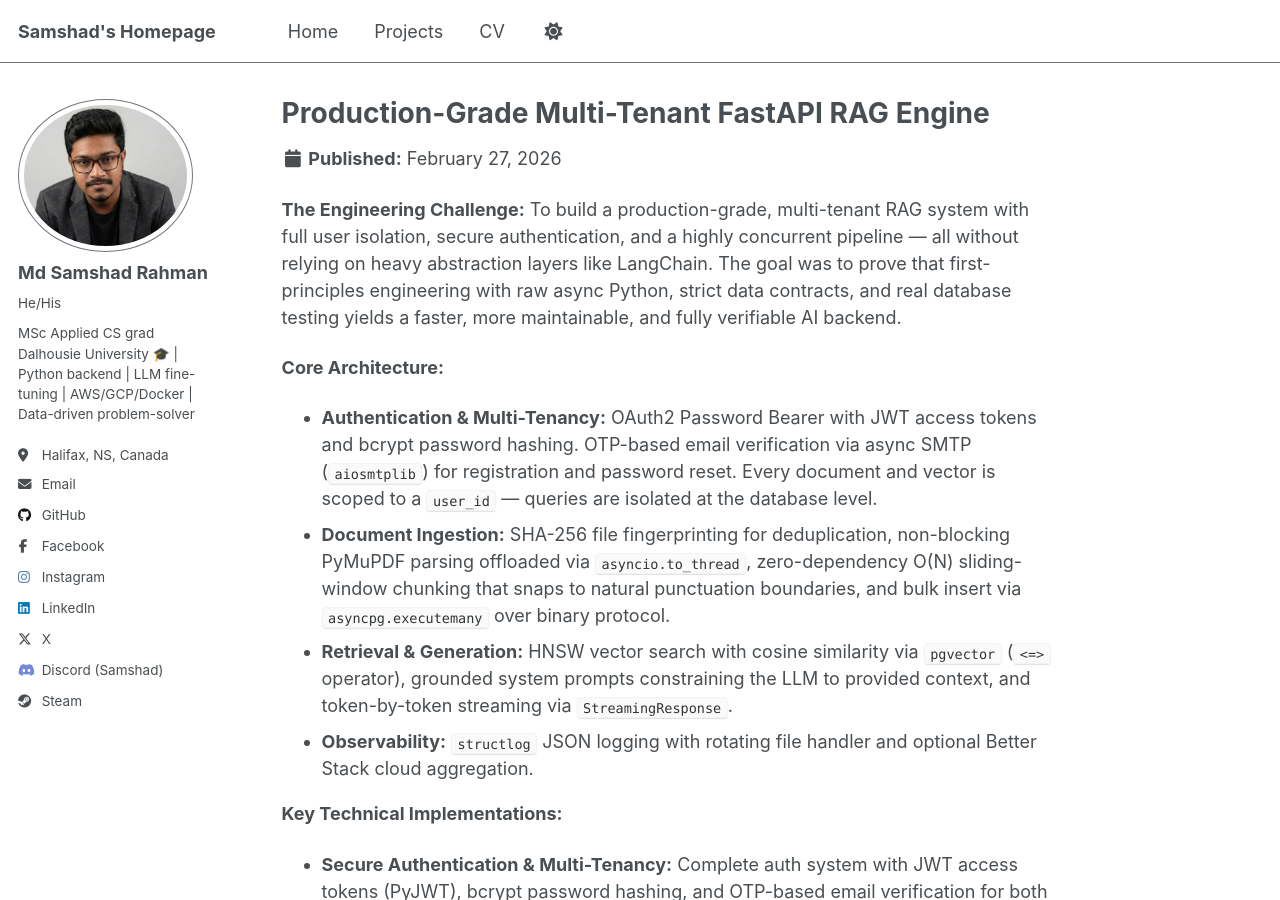
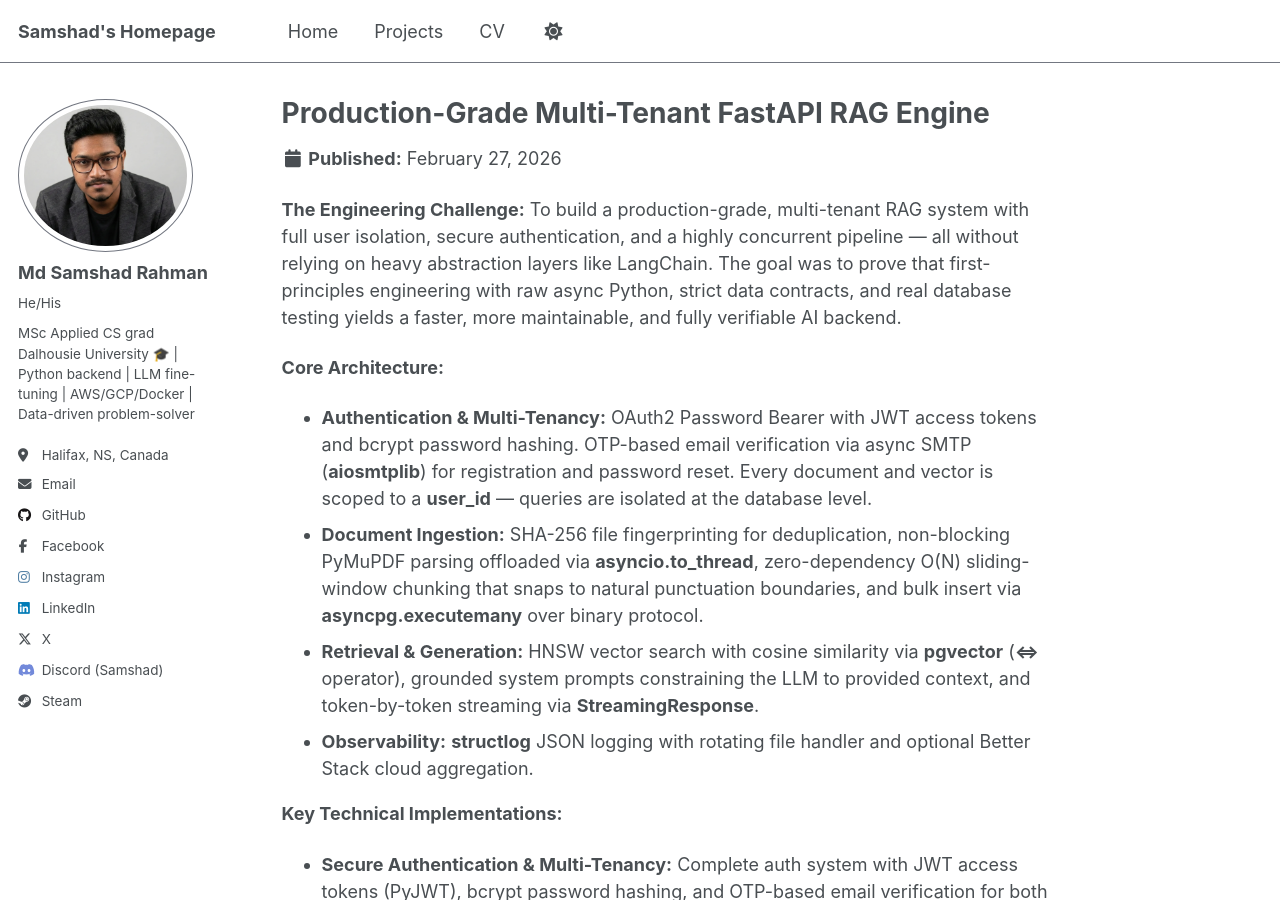
Before and after one commit to samshad/samshad, a Jekyll site: the page built from _portfolio/0-fastapi-rag-engine.md, in a window 1280 px wide and 900 px high. Built offline with Jekyll 4.4.1, drawn with Linux system fonts in a browser that asks for light colours.

```diff
--- a/_portfolio/0-fastapi-rag-engine.md
+++ b/_portfolio/0-fastapi-rag-engine.md
@@ -9,17 +9,17 @@ collection: portfolio
 To build a production-grade, multi-tenant RAG system with full user isolation, secure authentication, and a highly concurrent pipeline — all without relying on heavy abstraction layers like LangChain. The goal was to prove that first-principles engineering with raw async Python, strict data contracts, and real database testing yields a faster, more maintainable, and fully verifiable AI backend.
 
 **Core Architecture:**
-* **Authentication & Multi-Tenancy:** OAuth2 Password Bearer with JWT access tokens and bcrypt password hashing. OTP-based email verification via async SMTP (`aiosmtplib`) for registration and password reset. Every document and vector is scoped to a `user_id` — queries are isolated at the database level.
-* **Document Ingestion:** SHA-256 file fingerprinting for deduplication, non-blocking PyMuPDF parsing offloaded via `asyncio.to_thread`, zero-dependency O(N) sliding-window chunking that snaps to natural punctuation boundaries, and bulk insert via `asyncpg.executemany` over binary protocol.
-* **Retrieval & Generation:** HNSW vector search with cosine similarity via `pgvector` (`<=>` operator), grounded system prompts constraining the LLM to provided context, and token-by-token streaming via `StreamingResponse`.
-* **Observability:** `structlog` JSON logging with rotating file handler and optional Better Stack cloud aggregation.
+* **Authentication & Multi-Tenancy:** OAuth2 Password Bearer with JWT access tokens and bcrypt password hashing. OTP-based email verification via async SMTP (**aiosmtplib**) for registration and password reset. Every document and vector is scoped to a **user_id** — queries are isolated at the database level.
+* **Document Ingestion:** SHA-256 file fingerprinting for deduplication, non-blocking PyMuPDF parsing offloaded via **asyncio.to_thread**, zero-dependency O(N) sliding-window chunking that snaps to natural punctuation boundaries, and bulk insert via **asyncpg.executemany** over binary protocol.
+* **Retrieval & Generation:** HNSW vector search with cosine similarity via **pgvector** (**<=>** operator), grounded system prompts constraining the LLM to provided context, and token-by-token streaming via **StreamingResponse**.
+* **Observability:** **structlog** JSON logging with rotating file handler and optional Better Stack cloud aggregation.
 
 **Key Technical Implementations:**
 * **Secure Authentication & Multi-Tenancy:** Complete auth system with JWT access tokens (PyJWT), bcrypt password hashing, and OTP-based email verification for both registration and password reset flows — all fully async.
 * **Zero-Blocking Document Ingestion:** CPU-bound **PyMuPDF** C-extension execution offloaded to background thread pools (**asyncio.to_thread**), safeguarding the event loop during massive file uploads.
 * **Pure Python Semantic Chunking:** Custom O(N) sliding-window text chunker that snaps to natural punctuation boundaries, preserving semantic meaning without third-party ML orchestration libraries.
 * **Cryptographic Deduplication:** SHA-256 fingerprinting on incoming document byte streams instantly rejects duplicate files, saving GPU embedding compute and preventing vector database bloat.
-* **Lightning-Fast Vector Search & Streaming:** HNSW indexing and cosine distance (`<=>`) in Postgres for millisecond retrieval. Retrieved chunks are compiled into a grounded system prompt, and the LLM response is streamed token-by-token directly to the client.
+* **Lightning-Fast Vector Search & Streaming:** HNSW indexing and cosine distance (**<=>**) in Postgres for millisecond retrieval. Retrieved chunks are compiled into a grounded system prompt, and the LLM response is streamed token-by-token directly to the client.
 * **Enterprise Observability:** **structlog** JSON logging with rotating file handler, asynchronously piped into **Better Stack** for real-time cloud log aggregation.
 * **Exhaustive Test Suite:** **468 tests** across unit, integration, and API route layers achieving **100% line coverage**. Integration tests run against real ephemeral **pgvector** containers in CI — no mocking SQL.
 * **CI/CD Pipeline:** GitHub Actions enforcing Ruff lint + format gates before running the full test suite against a real database.
```
